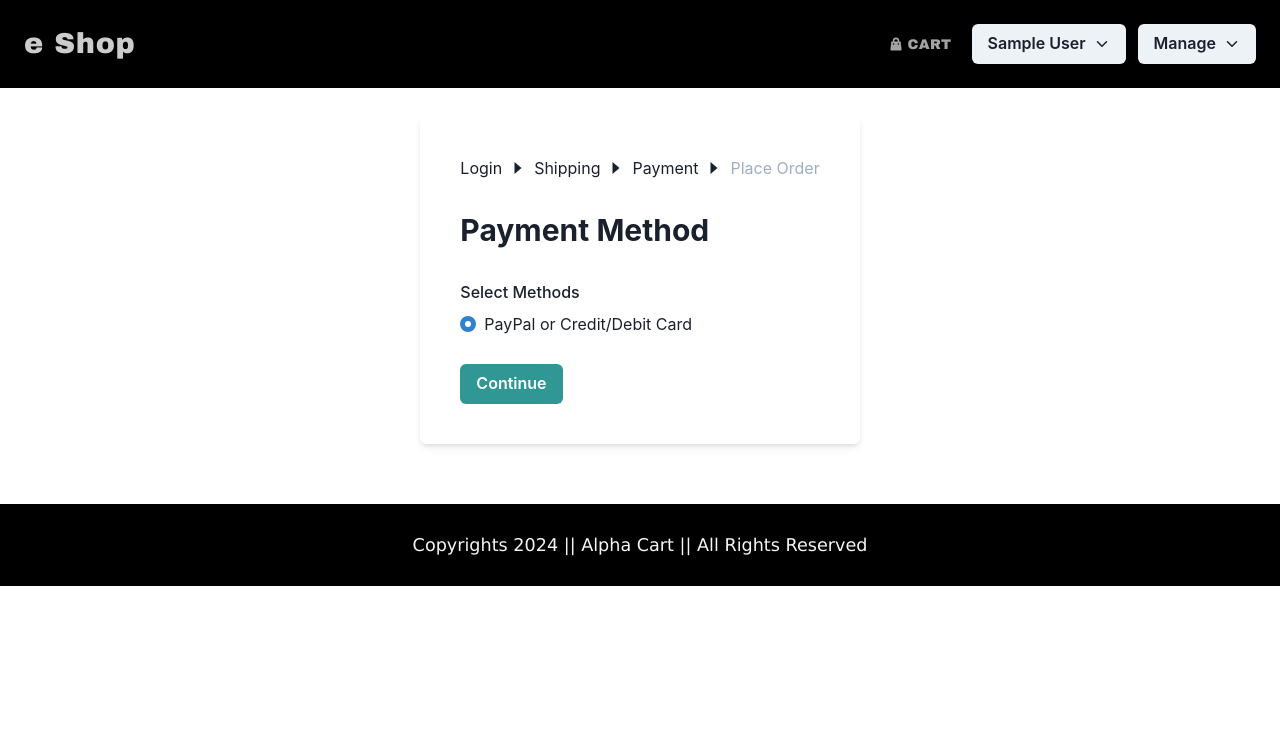
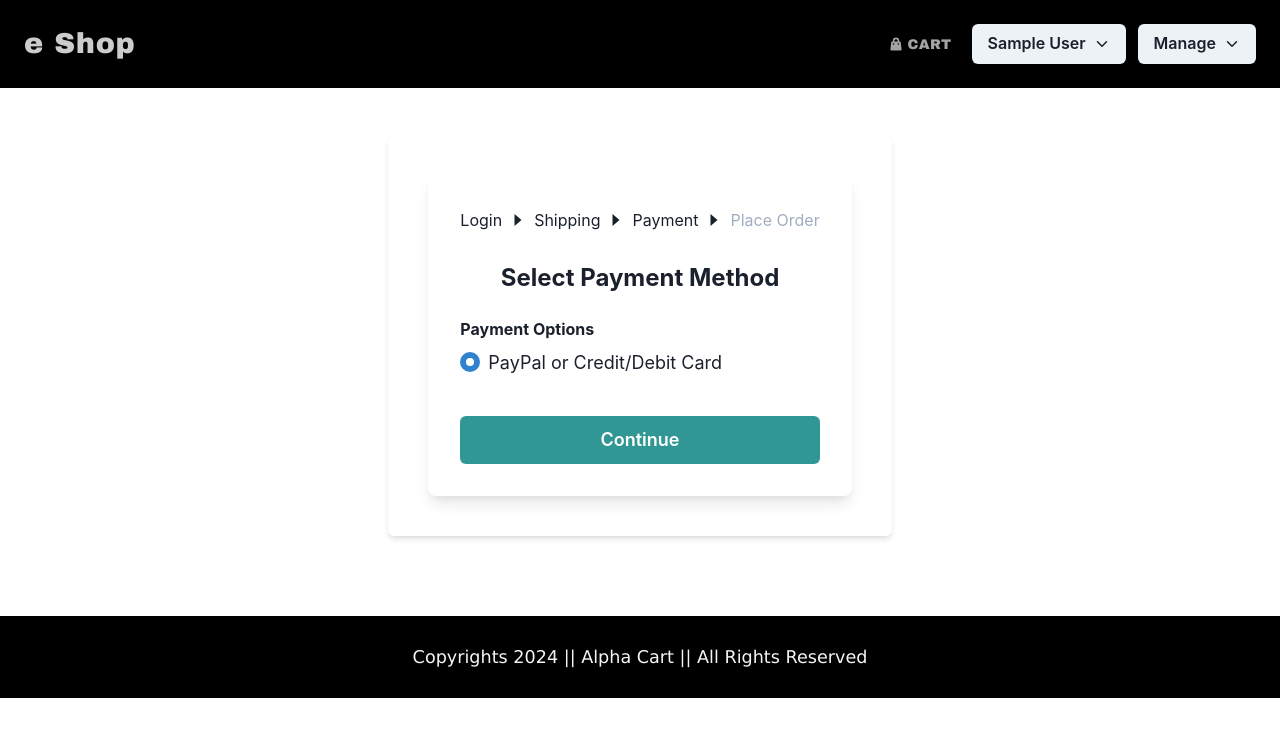
Before and after one commit to SatyamDevGenie/eShop, a React (Create React App) app in the folder frontend/: page /payment in a window 1280 px wide. Shown: the top 736 px of the page. Built offline with nearby package versions, Linux system fonts and the light colour scheme; sample sign-in values are in the browser's storage.

Commit message:
Payment Screen updated

```diff
--- a/frontend/src/screens/PaymentScreen.js
+++ b/frontend/src/screens/PaymentScreen.js
@@ -7,7 +7,9 @@ import {
   HStack,
   Radio,
   RadioGroup,
-  Spacer,
+  VStack,
+  Box,
+  useColorModeValue,
 } from "@chakra-ui/react";
 import { useEffect, useState } from "react";
 import { useDispatch, useSelector } from "react-redux";
@@ -48,36 +50,148 @@ const PaymentScreen = () => {
   };
 
   return (
-    <Flex w="full" alignItems="center" justifyContent="center" py="5">
+    <Flex w="full" alignItems="center" justifyContent="center" py="10">
       <FormContainer>
+        <Box
+          bg={useColorModeValue("white", "gray.700")}
+          boxShadow="lg"
+          p="8"
+          rounded="lg"
+        >
+          {/* Checkout Steps */}
           <CheckoutSteps step1 step2 step3 />
 
-        <Heading as="h2" mb="8" fontSize="3xl">
-          Payment Method
+          {/* Heading */}
+          <Heading as="h2" mb="6" fontSize="2xl" textAlign="center">
+            Select Payment Method
           </Heading>
 
+          {/* Form */}
           <form onSubmit={submitHandler}>
+            <VStack spacing="6" align="stretch">
+              {/* Payment Method Options */}
               <FormControl as="fieldset">
-            <FormLabel as="legend">Select Methods</FormLabel>
+                <FormLabel as="legend" fontWeight="bold">
+                  Payment Options
+                </FormLabel>
                 <RadioGroup
                   value={paymentMethodRadio}
                   onChange={setPaymentMethodRadio}
                 >
-              <HStack space="24px">
-                <Radio value="paypal">PayPal or Credit/Debit Card</Radio>
-              </HStack>
+                  <VStack align="start" spacing="4">
+                    <Radio value="paypal" size="lg">
+                      PayPal or Credit/Debit Card
+                    </Radio>
+                    {/* You can add more payment options here if needed */}
+                  </VStack>
                 </RadioGroup>
               </FormControl>
 
-          <Spacer h="3" />
-
-          <Button type="submit" colorScheme="teal" mt="4">
+              {/* Submit Button */}
+              <Button
+                type="submit"
+                colorScheme="teal"
+                size="lg"
+                width="full"
+                mt="4"
+                _hover={{ bg: "teal.600" }}
+              >
                 Continue
               </Button>
+            </VStack>
           </form>
+        </Box>
       </FormContainer>
     </Flex>
   );
 };
 
 export default PaymentScreen;
+
+
+
+
+
+// import {
+//   Button,
+//   Flex,
+//   FormControl,
+//   FormLabel,
+//   Heading,
+//   HStack,
+//   Radio,
+//   RadioGroup,
+//   Spacer,
+// } from "@chakra-ui/react";
+// import { useEffect, useState } from "react";
+// import { useDispatch, useSelector } from "react-redux";
+// import { useNavigate } from "react-router-dom";
+
+// import { savePaymentMethod } from "../actions/cartActions";
+// import CheckoutSteps from "../components/CheckoutSteps";
+// import FormContainer from "../components/FormContainer";
+
+// const PaymentScreen = () => {
+//   const dispatch = useDispatch();
+//   const navigate = useNavigate();
+
+//   const cart = useSelector((state) => state.cart);
+//   const { shippingAddress, paymentMethod } = cart;
+
+//   const userLogin = useSelector((state) => state.userLogin);
+//   const { userInfo } = userLogin;
+
+//   const [paymentMethodRadio, setPaymentMethodRadio] = useState(
+//     paymentMethod || "paypal"
+//   );
+
+//   useEffect(() => {
+//     if (!userInfo) {
+//       navigate("/login");
+//     }
+
+//     if (!shippingAddress) {
+//       navigate("/shipping");
+//     }
+//   }, [navigate, shippingAddress, userInfo]);
+
+//   const submitHandler = (e) => {
+//     e.preventDefault();
+//     dispatch(savePaymentMethod(paymentMethodRadio));
+//     navigate("/placeorder");
+//   };
+
+//   return (
+//     <Flex w="full" alignItems="center" justifyContent="center" py="5">
+//       <FormContainer>
+//         <CheckoutSteps step1 step2 step3 />
+
+//         <Heading as="h2" mb="8" fontSize="3xl">
+//           Payment Method
+//         </Heading>
+
+//         <form onSubmit={submitHandler}>
+//           <FormControl as="fieldset">
+//             <FormLabel as="legend">Select Methods</FormLabel>
+//             <RadioGroup
+//               value={paymentMethodRadio}
+//               onChange={setPaymentMethodRadio}
+//             >
+//               <HStack space="24px">
+//                 <Radio value="paypal">PayPal or Credit/Debit Card</Radio>
+//               </HStack>
+//             </RadioGroup>
+//           </FormControl>
+
+//           <Spacer h="3" />
+
+//           <Button type="submit" colorScheme="teal" mt="4">
+//             Continue
+//           </Button>
+//         </form>
+//       </FormContainer>
+//     </Flex>
+//   );
+// };
+
+// export default PaymentScreen;
```
Lines whose indentation alone changed are shown as unchanged.
